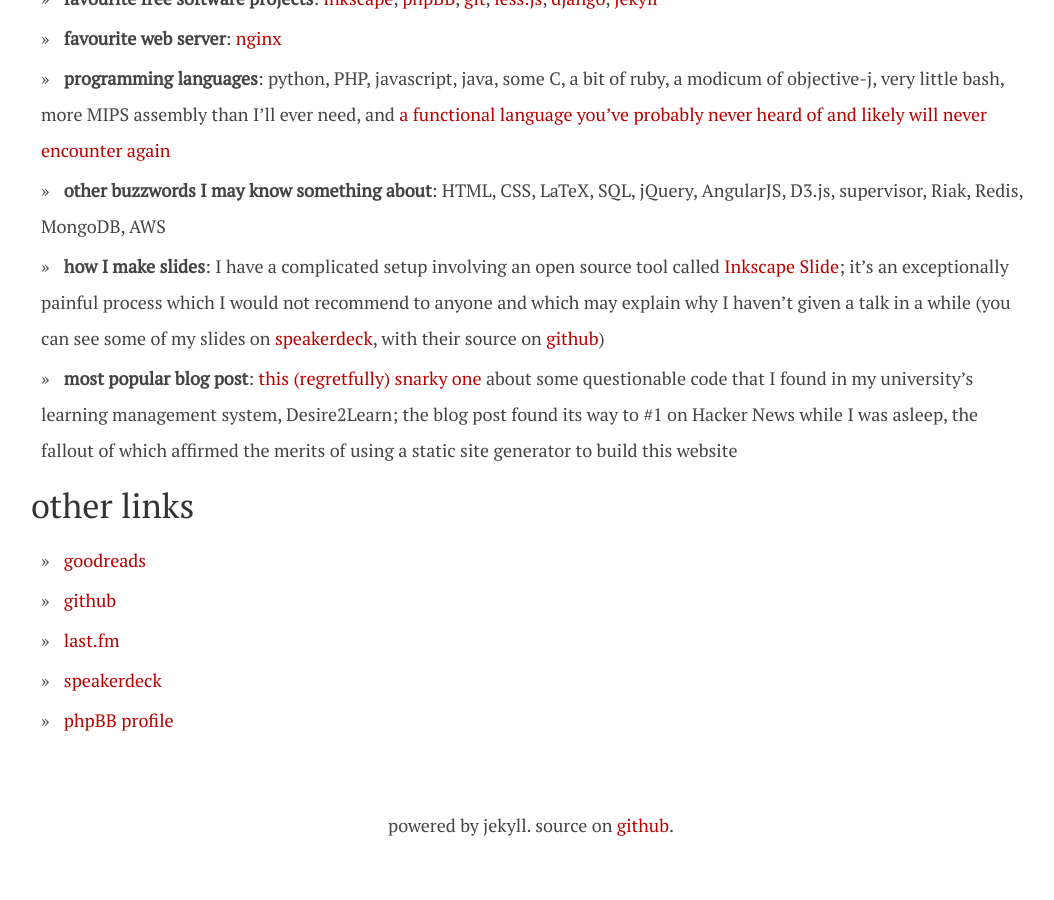
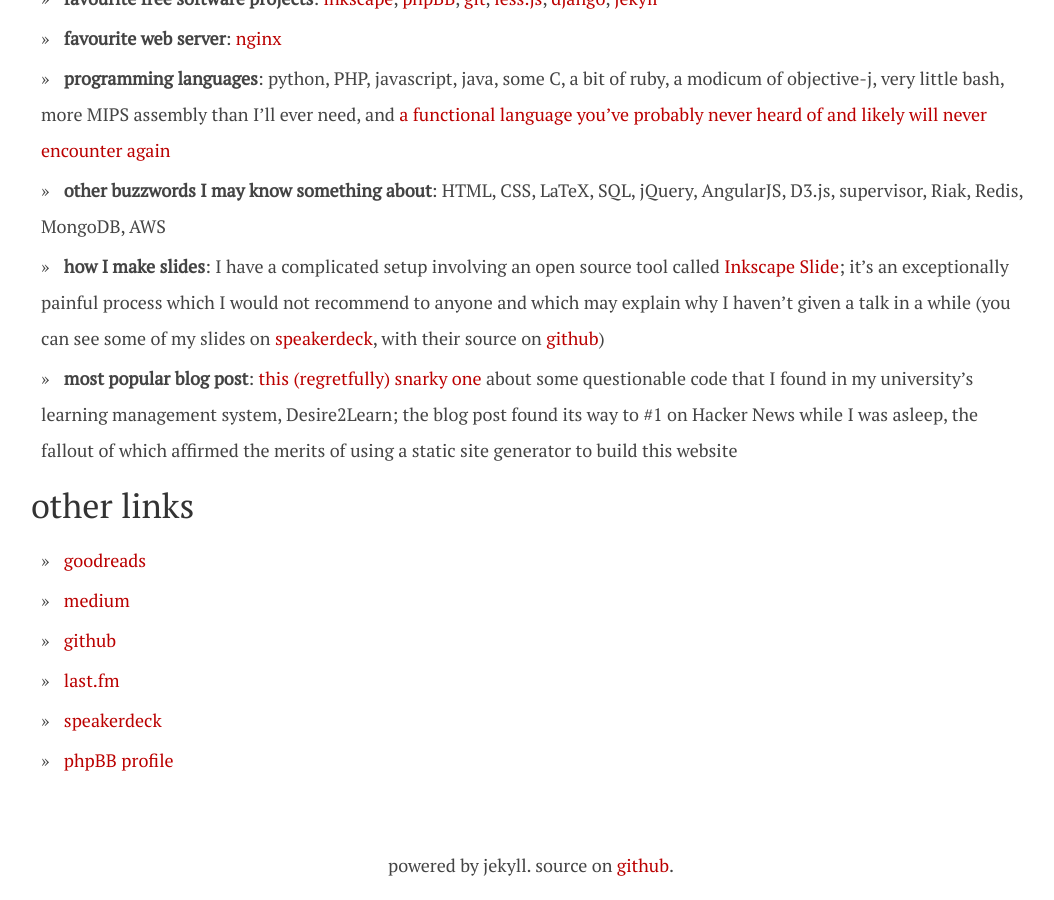
Before and after one commit to dellsystem/dellsystem.github.io, a Jekyll site: the page built from about.md, in a window 1280 px wide and 900 px high, scrolled down 1770 px. Shown: the whole window, without its empty margins (109-1163 px from the left). Built offline with Jekyll 4.4.1, drawn with Linux system fonts in a browser that asks for light colours; before the commit the page ends 2630 px from its top, so only the background shows below that.

Commit message:
Add Medium link to about.md

```diff
--- a/about.md
+++ b/about.md
@@ -89,12 +89,14 @@ other links
 -----------
 
 *	[goodreads]
+*	[medium]
 *	[github](https://www.github.com/dellsystem)
 *	[last.fm][last.fm]
 *	[speakerdeck]
 *	[phpBB profile][phpbb]
 
 [goodreads]: http://goodreads.com/dellsystem
+[medium]: http://medium.com/@dellsystem
 [Macromeasures]: http://macromeasures.com
 [last.fm]: http://www.last.fm/user/dellsystem
 [twitter]: http://www.twitter.com/#!/dellsystem
```
